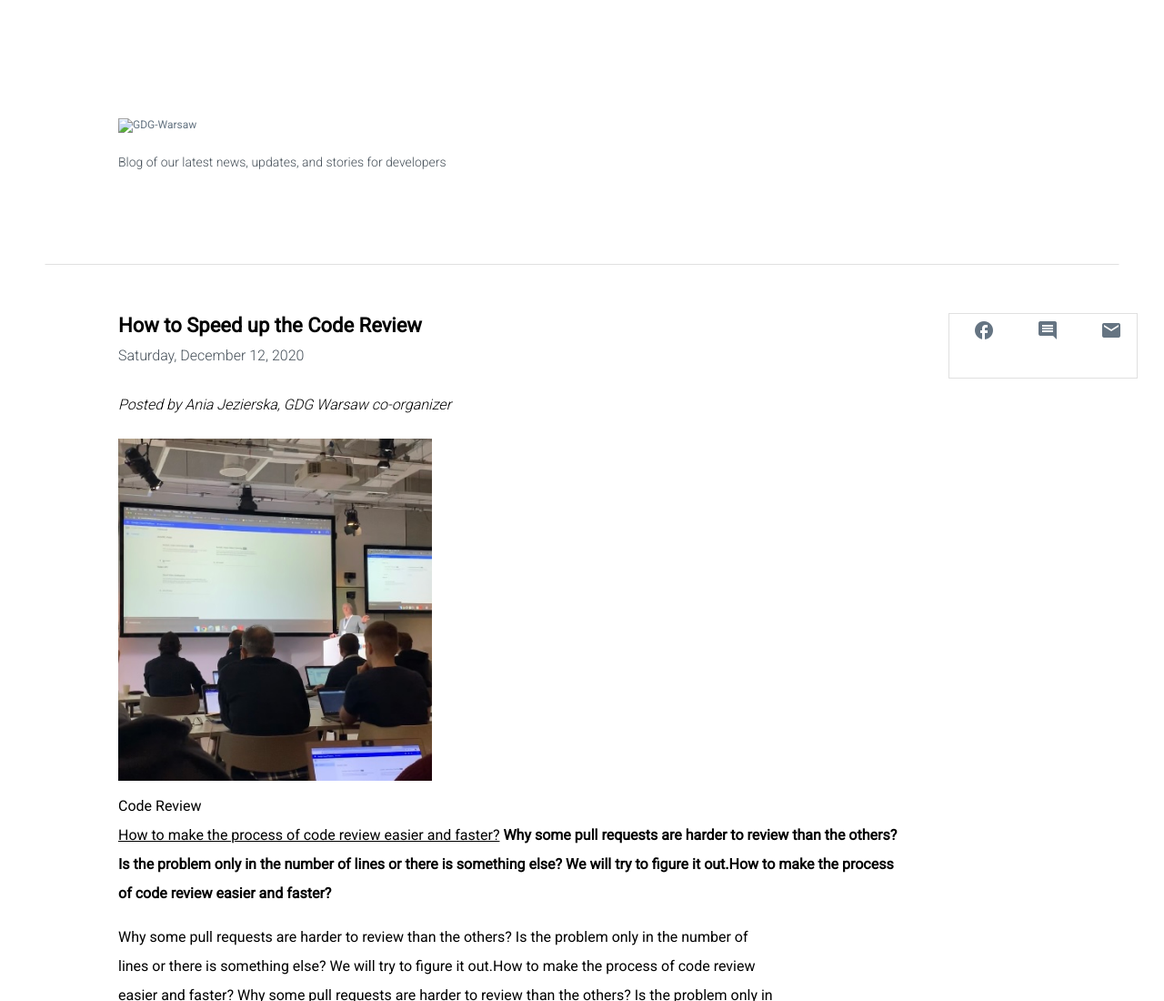
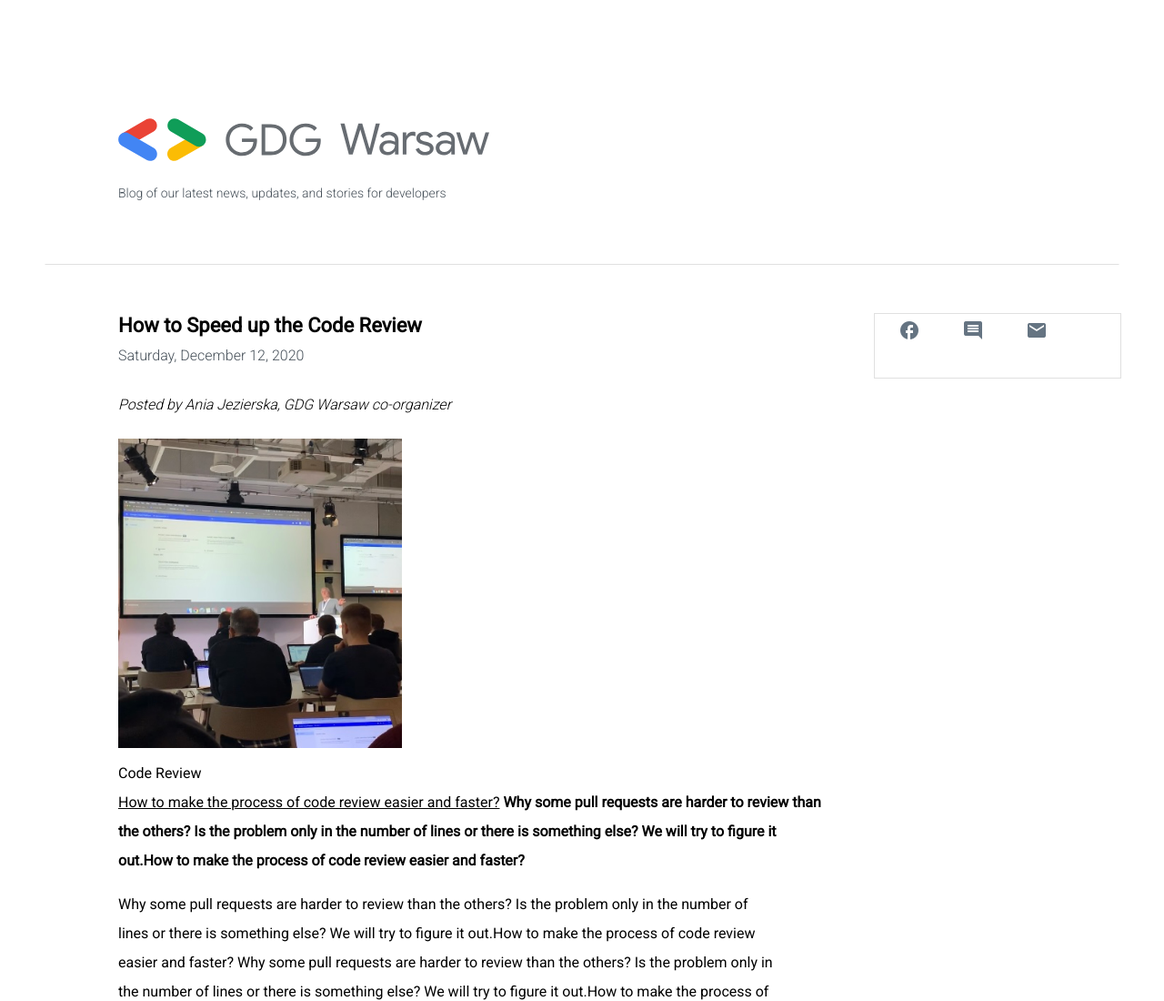
Before and after one commit to AniaJezierska/Blog-Website, a plain HTML site: page Blog/Posts/blogpost.html in a window 1280 px wide. Shown: the top 1100 px of the page at 91% size. Drawn offline with Linux system fonts and the light colour scheme; files that its build step writes are made by us from their sources; files whose address does not match are found by name.

Commit message:
Update blogpost.html

```diff
--- a/Blog/Posts/blogpost.html
+++ b/Blog/Posts/blogpost.html
@@ -11,7 +11,7 @@
 <body>
     <div class="container">
         <div class="header box">
-            <img src="GDG-logo-color-warsaw.svg" alt="GDG-Warsaw">
+            <img src="/Assets/GDG-logo-color-warsaw.svg" alt="GDG-Warsaw">
             <h5 id="GDG">Blog of our latest news, updates, and stories for developers</h5>
         </div>
 
```
